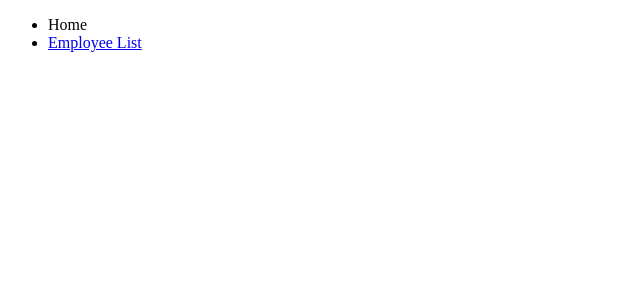
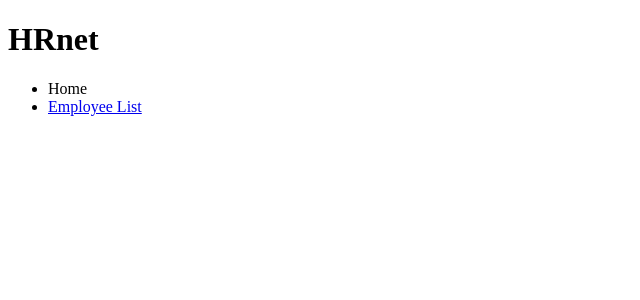
Before and after one commit to Thorekt/RobinOry_14_07072023, a React (Create React App) app: page /EmployeeList in a window 1280 px wide. Shown: the top 300 px of the page, without its empty margins (0-640 px from the left). Built offline with nearby package versions, Linux system fonts and the light colour scheme.

Commit message:
creation du header des pages

```diff
--- a/src/App.js
+++ b/src/App.js
@@ -3,18 +3,21 @@ import { BrowserRouter as Router, Route, Routes } from 'react-router-dom';
 import CreateEmployee from './app/pages/CreateEmployee';
 import EmployeeList from './app/pages/EmployeeList';
 import Error from './app/pages/Error';
-import NavBar from './app/components/NavBar';
+import Header from './app/components/Header';
+import './app/styles/app.css'
 
 function App() {
   return (
+    <div className='main-container'>
     <Router>
-      <NavBar/>
+      <Header/>
       <Routes>
         <Route index element={<CreateEmployee />} />
         <Route path='/EmployeeList' element={<EmployeeList />} />
         <Route path='/*' element={<Error />} />
       </Routes>
     </Router>
+    </div>
   );
 }
 
--- /dev/null
+++ b/src/app/components/Header.js
@@ -0,0 +1,11 @@
+import NavBar from "./NavBar";
+import '../styles/components/header.css';
+
+export default function Header(){
+    return(
+        <header className="main-header">
+            <h1>HRnet</h1>
+            <NavBar/>
+        </header>
+    );
+}
```
Also changed, not shown: src/app/styles/app.css (added), src/app/styles/components/header.css (added).
